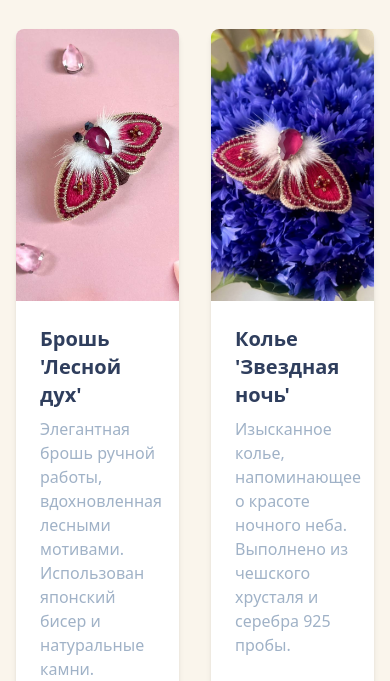
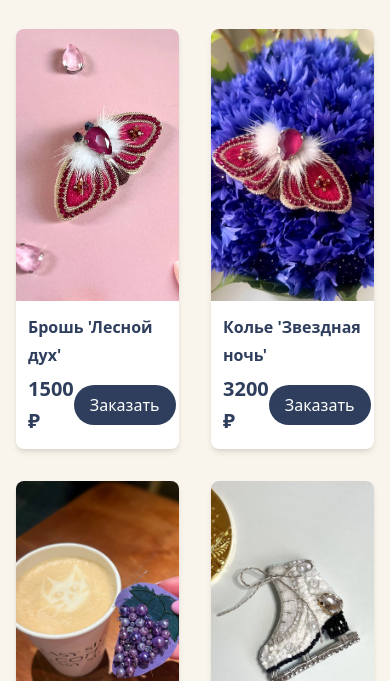
Before and after one commit to liquid245/project_am_muse, a plain HTML site: page docs/index.html in a window 390 px wide. Shown: the part 163-844 px from the top of the page. Drawn offline with nearby package versions, Linux system fonts and the light colour scheme.

Commit message:
Режим для мобильных устройств.

```diff
--- a/docs/script.js
+++ b/docs/script.js
@@ -49,7 +49,7 @@ document.addEventListener('DOMContentLoaded', function () {
                 contentDiv.appendChild(title);
 
                 const description = document.createElement('p');
-                description.className = 'text-slate-blue mb-4 flex-grow';
+                description.className = 'text-slate-blue mb-4 flex-grow product-description';
                 description.textContent = item.description;
                 contentDiv.appendChild(description);
 
--- a/docs/style.css
+++ b/docs/style.css
@@ -207,3 +207,29 @@
     from { width: 0%; }
     to { width: 100%; }
 }
+
+/* Mobile-specific styles for product cards */
+@media (max-width: 767px) {
+    /* Hide description */
+    .product-description {
+        display: none;
+    }
+
+    /* Smaller title text */
+    /* Target h3 within the product card's content div for specificity */
+    .bg-white > div.p-6 > h3.text-xl {
+        font-size: 1rem; /* Equivalent to text-base */
+        margin-bottom: 0.25rem; /* Equivalent to mb-1 */
+    }
+
+    /* Smaller price text */
+    /* Target span within the footer div of the product card for specificity */
+    .bg-white > div.p-6 > div.flex.justify-between.items-center.flex-shrink-0 > span.text-2xl {
+        font-size: 1.25rem; /* Equivalent to text-xl */
+    }
+
+    /* Adjust padding of the content div */
+    .bg-white > div.p-6 {
+        padding: 0.75rem; /* Equivalent to p-3 */
+    }
+}
```
